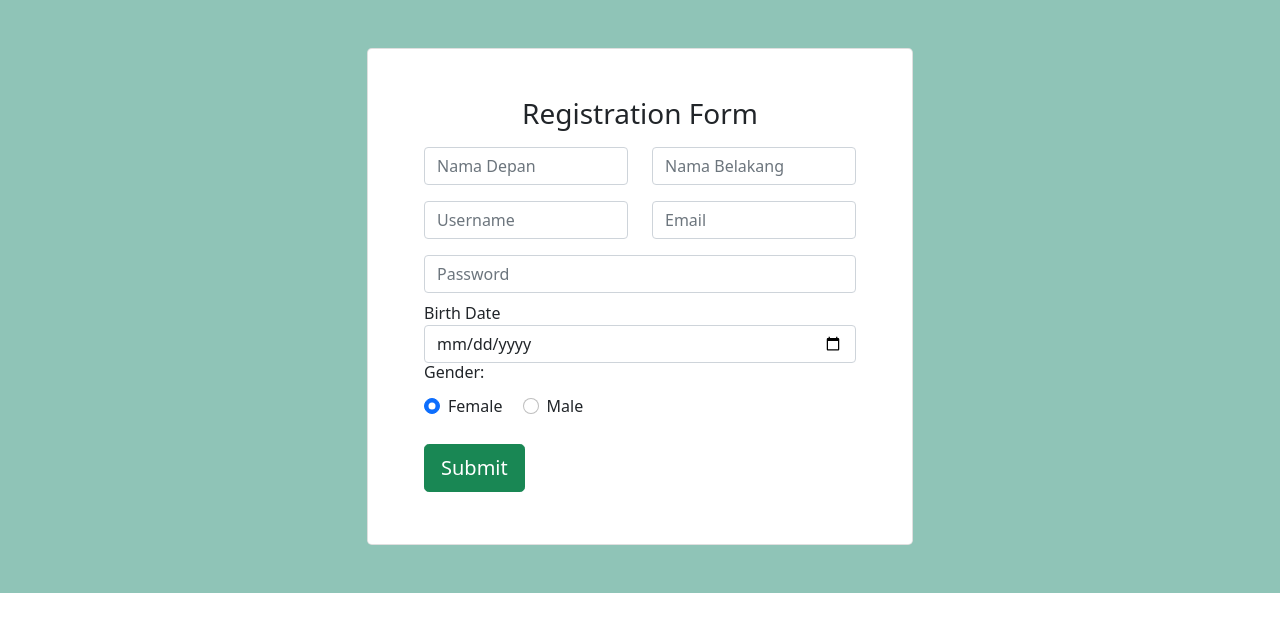
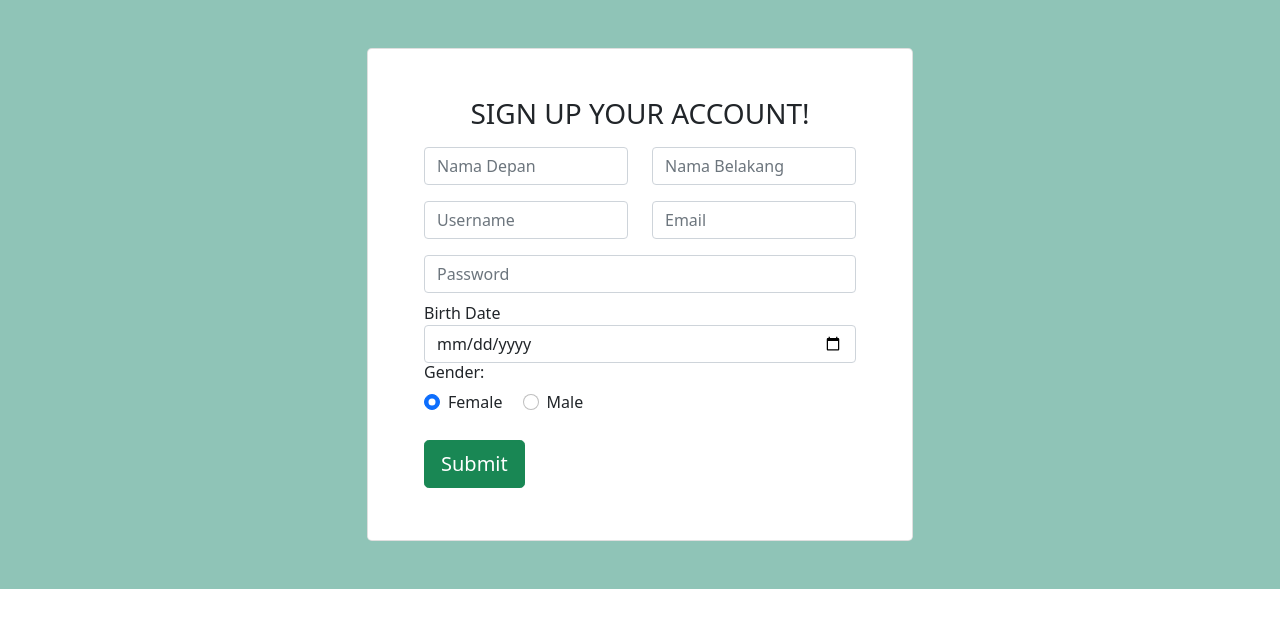
Before and after one commit to naufaland/UTS-TaskTracker, a PHP site: page /signup.php in a window 1280 px wide. Shown: the top 632 px of the page. Run offline with PHP 8.4, Linux system fonts and the light colour scheme; some libraries are stand-ins or nearby versions.

Commit message:
fix styling

```diff
--- a/task_tracker/login.php
+++ b/task_tracker/login.php
@@ -71,7 +71,7 @@ if (isset($_POST['submit'])) {
                                 </div>
                             <div class="d-flex align-items-center h-custom-2 px-5 ms-xl-4 mt-3 pt-5 pt-xl-0 mt-xl-n5">
                                 <form action="login.php" method="post" style="width: 23rem;">
-                                    <h3 class="fw-normal mb-2 pb-3" style="letter-spacing: 1px;">Log in</h3>
+                                    <h3 class="fw-normal mb-2 pb-3" style="letter-spacing: 1px;">Log In</h3>
                                     <div class="mb-4">
                                         <input type="text" id="usernameEmail" name="usernameEmail" class="form-control form-control-lg" placeholder="Username/Email" required />
                                     </div>
@@ -82,7 +82,7 @@ if (isset($_POST['submit'])) {
                                     <div class="pt-1 mb-2">
                                         <button class="btn btn-info btn-lg btn-block" type="submit" name="submit">Login</button>
                                     </div>
-                                    <p>Don't have an account? <a href="signup.php" class="link-info">Register here</a></p>
+                                    <p>Don't have an account? Please <a href="signup.php" class="link-info">Sign Up here</a></p>
                                 </form>
                             </div>
                             </div>
--- a/task_tracker/signup.php
+++ b/task_tracker/signup.php
@@ -14,7 +14,7 @@
       <div class="col-lg-8 col-xl-6">
         <div class="card rounded-3">
           <div class="card-body p-4 p-md-5">
-            <h3 class="text-center mb-2 pb-2 pb-md-0 mb-md-3 px-md-2">Registration Form</h3>
+            <h3 class="text-center mb-2 pb-2 pb-md-0 mb-md-3 px-md-2">SIGN UP YOUR ACCOUNT!</h3>
             <form action="signup.php" method="post" class="px-md-2">
             <div class="row">
             <div class="col">
@@ -43,7 +43,7 @@
             <div class="row">
                 <div class="col">
                     <div class="form-outline mb-2">
-                    <input type="password" id="form3Example1q" class="form-control" name='password' placeholder="Password" />
+                    <input type="password" id="form3Example1q" class="form-control" name='password' placeholder="Password" required />
                     </div>
                 </div>
             </div>
@@ -53,7 +53,7 @@
                     <label for="birthdate">Birth Date</label>
                     <input type="date" id="birthdate" name="tanggal_lahir" class="form-control">
                 </div>
-                      <h6 class="mb-2 pb-1">Gender: </h6>
+                      <h6 class="mb-1 pb-1">Gender: </h6>
                         <div class="form-check form-check-inline">
                             <input class="form-check-input" type="radio" name="gender" id="femaleGender"
                             value="option1" checked />
```
Also changed, not shown: task_tracker/style.css (added).
